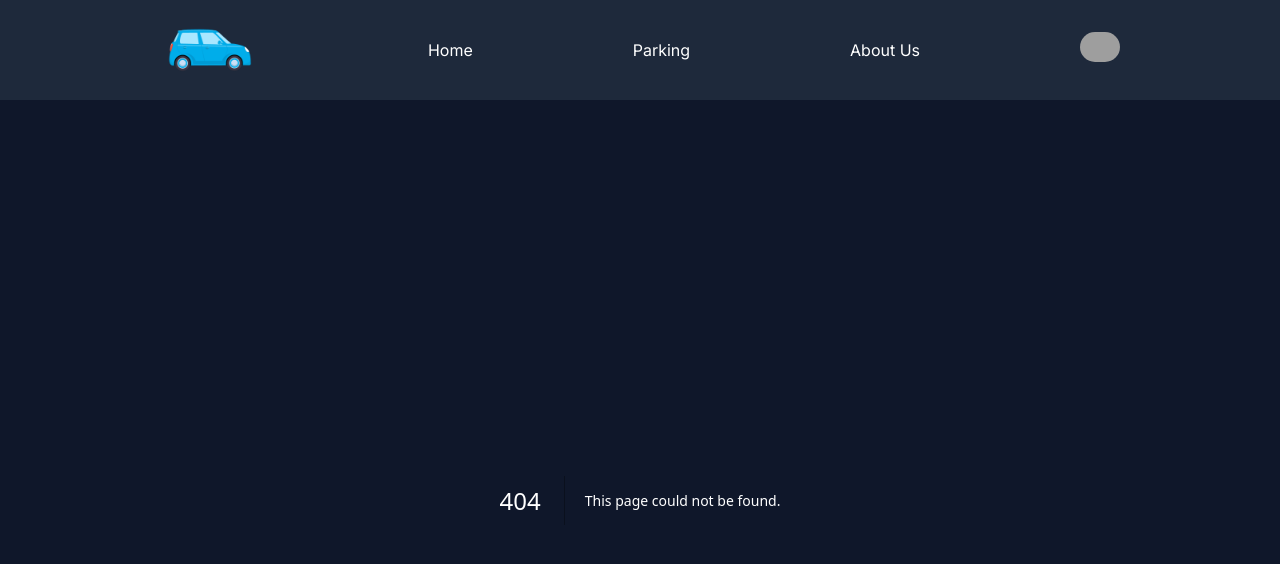
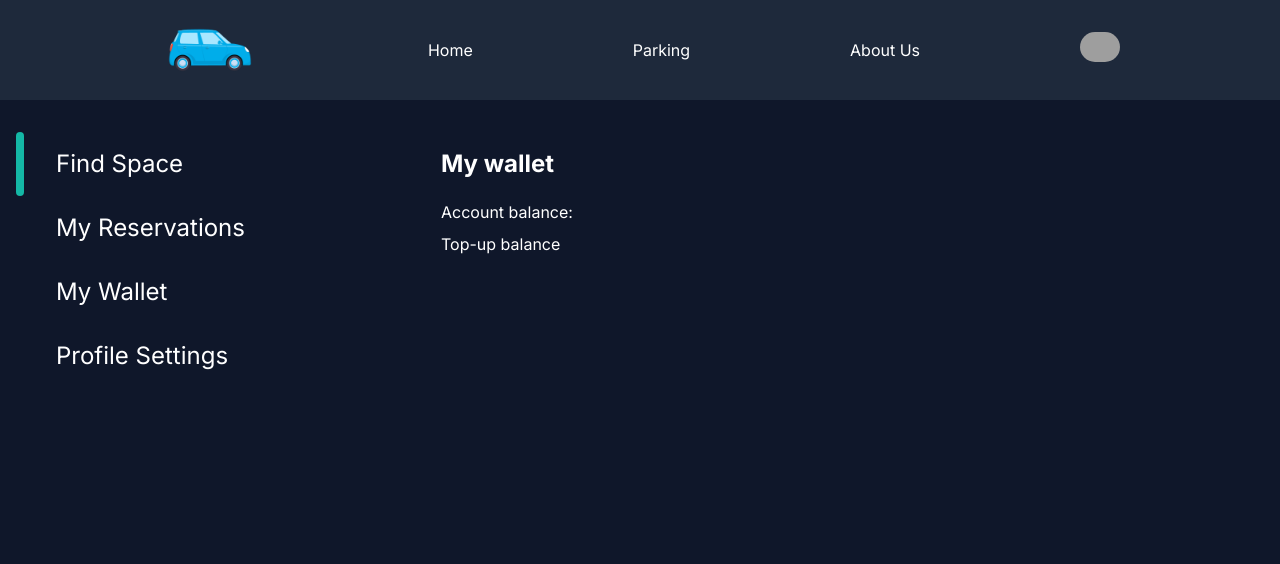
Before and after one commit to fhsu-swe-fall2023-team04/park-ez, a Next.js app: page /user-menu/wallet in a window 1280 px wide. Before the commit this address had no page. Shown: the top 564 px of the page. Built offline with nearby package versions, Linux system fonts and the light colour scheme; grey boxes are pictures that could not be loaded.

Commit message:
new commit

```diff
--- /dev/null
+++ b/app/api/stripe/route.ts
@@ -0,0 +1,36 @@
+// app/api/stripe-webhook/route.ts
+import { NextResponse } from "next/server";
+import { Stripe } from "stripe";
+
+const stripe = new Stripe(process.env.STRIPE_SECRET_KEY!, {
+  apiVersion: "2023-10-16",
+});
+
+const webhookSecret = process.env.STRIPE_WEBHOOK_SECRET!;
+
+export async function POST(req: Request) {
+  const payload = await req.text();
+  const signature = req.headers.get("stripe-signature");
+
+  let event: Stripe.Event | null = null;
+  try {
+    event = stripe.webhooks.constructEvent(payload, signature!, webhookSecret);
+    switch (event?.type) {
+      case "payment_intent.succeeded":
+        // handle payment_intent.succeded
+        break;
+      case "payment_intent.payment_failed":
+        // handle other type of stripe events
+        break;
+      default:
+        // other events that we don't handle
+        break;
+    }
+  } catch (err) {
+    if (err instanceof Error) {
+      console.error(err.message);
+      return NextResponse.json({ message: err.message }, { status: 400 });
+    }
+  }
+  return NextResponse.json({ received: true });
+}
--- a/app/sign-up/page.tsx
+++ b/app/sign-up/page.tsx
@@ -7,10 +7,28 @@ import React from 'react'
 import car from '../../_media/images/car-icon.png'
 import {redirect} from 'next/navigation'
 
+import { Stripe } from "stripe";
+
+import { initializeApp } from "firebase/app";
+import {
+	getAuth, signInWithPhoneNumber
+} from "firebase/auth";
+
+const firebaseApp = initializeApp ({
+	apiKey: "AIzaSyCVP596PCcJWqgxlqSiEJ6BMWMuMQViF7U",
+	authDomain: "parkez-csci441.firebaseapp.com",
+	projectId: "parkez-csci441",
+	storageBucket: "parkez-csci441.appspot.com",
+	messagingSenderId: "649523126690",
+	appId: "1:649523126690:web:8861eb379e30f50a1e52fb",
+	measurementId: "G-K958H805QD"
+  });
+
+const auth = getAuth(firebaseApp);
+
 export default function SignUp() {
 
 	const handleSubmit = async (fd: FormData) => {
-
 		'use server'
 		// customer
 		const firstName = fd.get('firstName')?.toString()
@@ -42,6 +60,19 @@ export default function SignUp() {
 			paymentMethod
 		}
 
+
+
+		const stripe = new Stripe(process.env.STRIPE_SECRET_KEY!, {
+			apiVersion: "2023-10-16",
+		});
+
+		const customerData: Stripe.CustomerCreateParams = {
+			name: customer.firstName + " " + customer.lastName,
+			email: customer.email,
+			phone: customer.phone
+		};
+
+
 		try {
 			await fetch(`${process.env.URL}/api/customers`, {
 				method: 'POST',
@@ -49,11 +80,17 @@ export default function SignUp() {
 					customer: customer,
 					vehicle: vehicle
 				}),
-			}).then(()=> redirect('/sign-in'))
+			})
+			//.then(()=> redirect('/sign-in'))
+
+			//Create a custumer in Stripe
+			await stripe.customers.create(customerData);
+
+			// Redirect only after both operations have completed successfully
+  			redirect('/sign-in');
 		} catch (error) {
 			throw error
 		}
-
 	}
 	return (
 		<section className='bg-gray-50 dark:bg-gray-900'>
--- /dev/null
+++ b/app/user-menu/layout.tsx
@@ -0,0 +1,38 @@
+import Link from 'next/link'
+import React, { ReactNode } from 'react'
+
+export default function Menu({ children }: { children: ReactNode }) {
+	return (
+		<div className=' flex justify-between px-4'>
+			<div className=' py-8 w-full'>
+				<ul className=' space-y-4'>
+					<Link href='/about/about-us'>
+						<li className='flex space-x-8'>
+							<div className='w-2 rounded bg-teal-500  '></div>
+							<h1 className=' text-2xl py-4'>Find Space</h1>
+						</li>
+					</Link>
+					<Link href='/about/how-to-use'>
+						<li className='flex space-x-8'>
+							<div className='w-2 rounded '></div>
+							<h1 className=' text-2xl py-4'>My Reservations</h1>
+						</li>
+					</Link>
+					<Link href='/user-menu/wallet'>
+						<li className='flex space-x-8'>
+							<div className='w-2 rounded '></div>
+							<h1 className=' text-2xl py-4'>My Wallet</h1>
+						</li>
+					</Link>
+					<Link href='/about/how-to-use'>
+						<li className='flex space-x-8'>
+							<div className='w-2 rounded '></div>
+							<h1 className=' text-2xl py-4'>Profile Settings</h1>
+						</li>
+					</Link>
+				</ul>
+			</div>
+			<div className=' w-[200vw]'>{children}</div>
+		</div>
+	)
+}
--- /dev/null
+++ b/app/user-menu/wallet/page.tsx
@@ -0,0 +1,19 @@
+import React from 'react'
+import { getAuth } from "firebase/auth";
+
+const auth = getAuth();
+const user = auth.currentUser;
+
+export default function Wallet() {
+	return (
+		<div className=' px-4 pt-8 leading-8 [&>h1]:text-2xl [&>h1]:py-4 [&>h1]:font-bold '>
+			<h1>My wallet</h1>{' '}
+
+			<h2>Account balance: {}</h2>
+			<button>
+				Top-up balance
+			</button>
+
+			</div>
+	)
+}
```
Also changed, not shown: package.json (+7 -3 lines), 2 other files (tests, documents, lock files or other folders).
